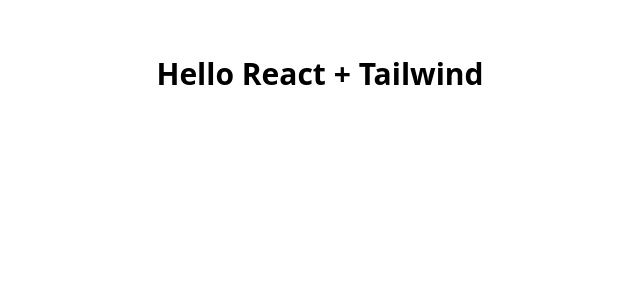
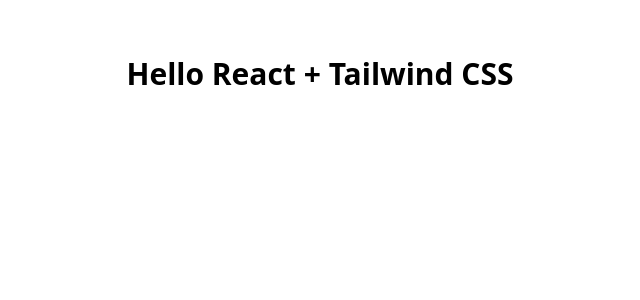
Before and after one commit to cbhayes77/brainwave_210_4, a React (Vite) app: page / in a window 1280 px wide. Shown: the top 300 px of the page, without its empty margins (320-960 px from the left). Built offline with nearby package versions, Linux system fonts and the light colour scheme.

Commit message:
Updated text on App.jsx

```diff
--- a/src/App.jsx
+++ b/src/App.jsx
@@ -13,7 +13,7 @@
       <div className="min-h-full flex flex-col items-center justify-center p-6">
         <div>
           <h1 className={`${textSize} font-semibold`}>
-            Hello React + Tailwind
+            Hello React + Tailwind CSS
           </h1>
         </div>
       </div>
```
